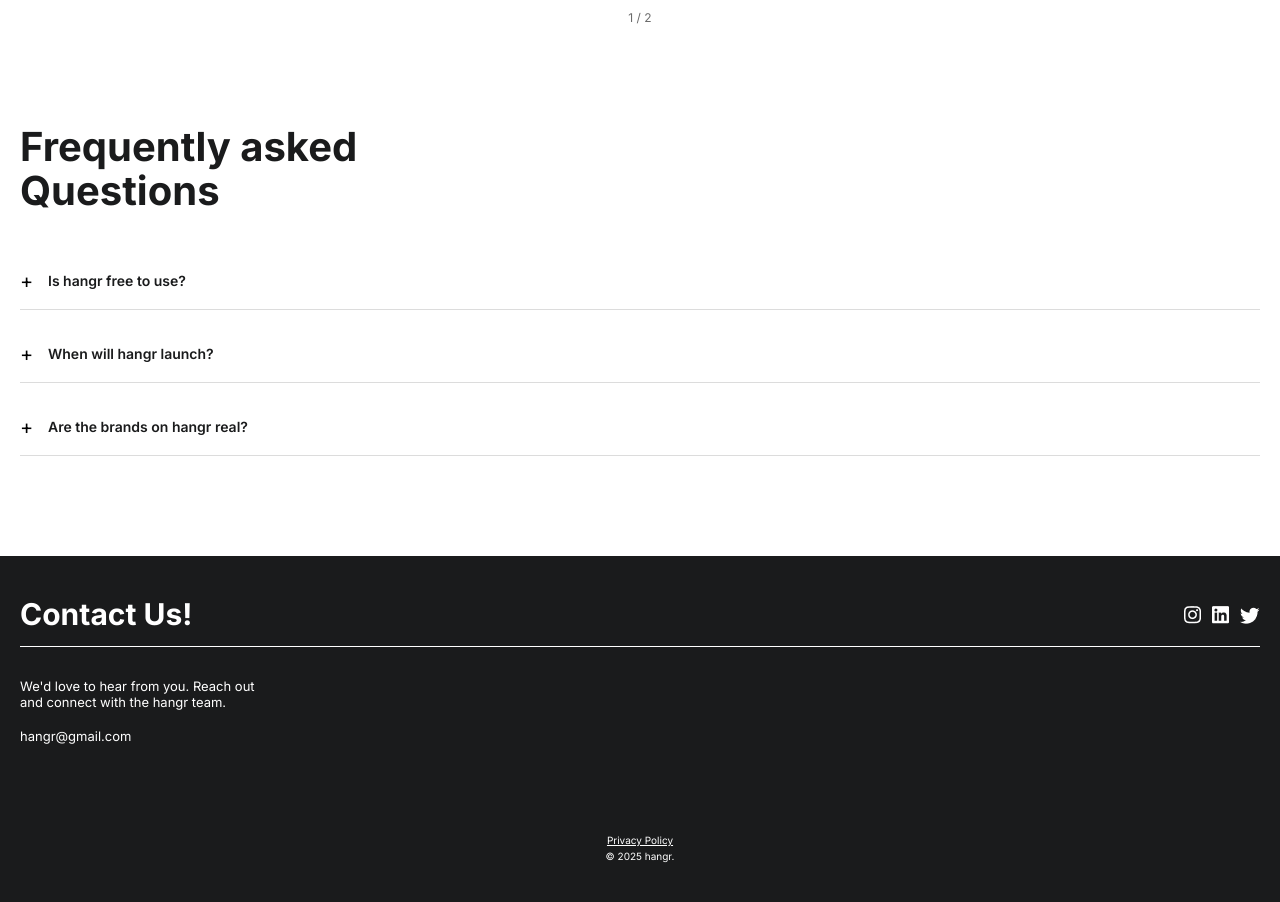
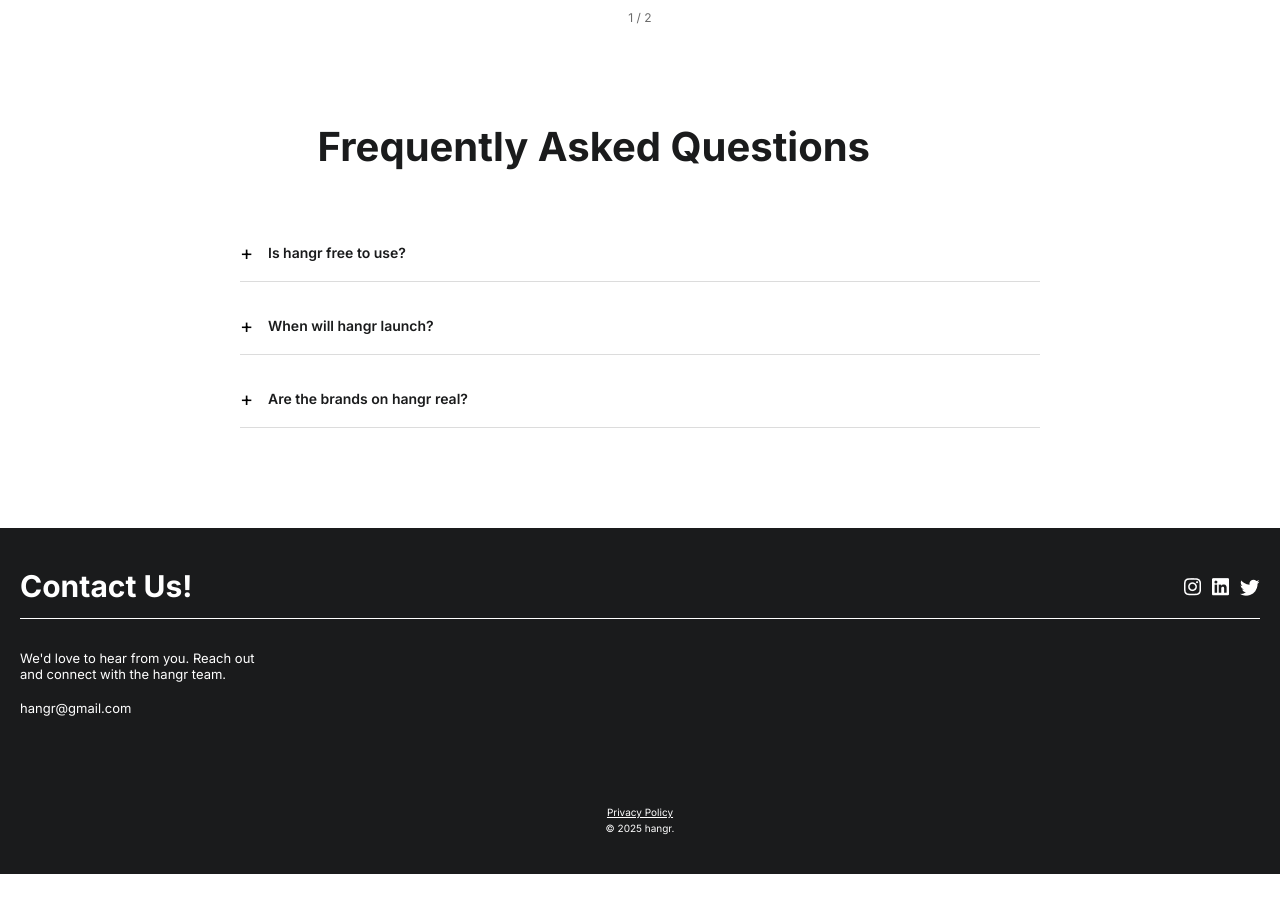
Before and after one commit to caydeny/hangr-signup, a React (Vite) app: page / in a window 1280 px wide. Shown: the part 2421-3323 px from the top of the page. After the commit the page ends 3295 px from the top, so only its background shows below. Built offline with nearby package versions, Linux system fonts and the light colour scheme; no server answers.

Commit message:
Updated styling for larger screens

```diff
--- a/src/pages/FAQ.css
+++ b/src/pages/FAQ.css
@@ -10,7 +10,7 @@
   font-size: 40px;
   font-weight: 700;
   line-height: 1.1;
-  margin-bottom: 56px;
+  margin-bottom: 72px;
 }
 
 .faq__list {
@@ -69,3 +69,17 @@
   padding-left: 28px;
   margin-top: 16px;
 }
+
+@media (min-width: 1000px) {
+  .faq__header {
+    margin-left: 24%;
+  }
+  .faq__header br {
+    display: none;
+  }
+
+  .faq__list {
+    max-width: 800px;
+    margin: 0 auto;
+  }
+}
--- a/src/pages/FAQ.jsx
+++ b/src/pages/FAQ.jsx
@@ -22,7 +22,7 @@ function FAQ() {
 
   return (
     <section className="faq" id="faq">
-      <h1 className="faq__header">Frequently asked<br />Questions</h1>
+      <h1 className="faq__header">Frequently Asked <br />Questions</h1>
 
       <div className="faq__list">
         {faqs.map((item, index) => (
```
